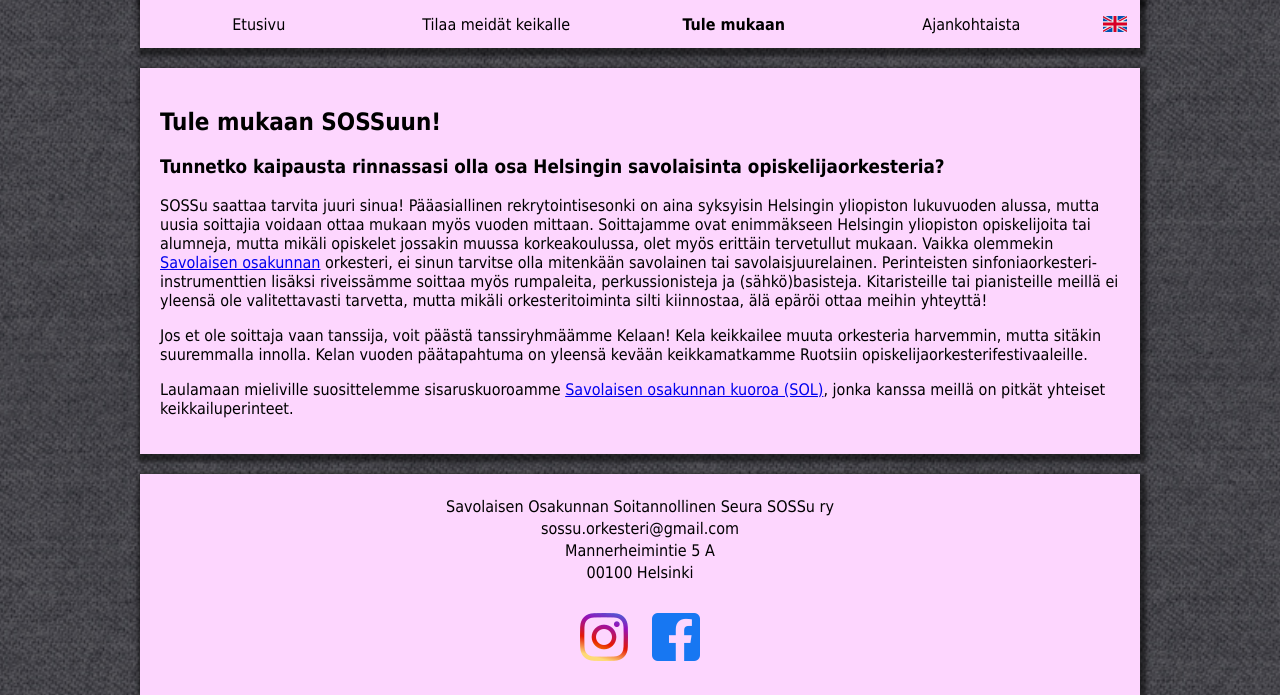
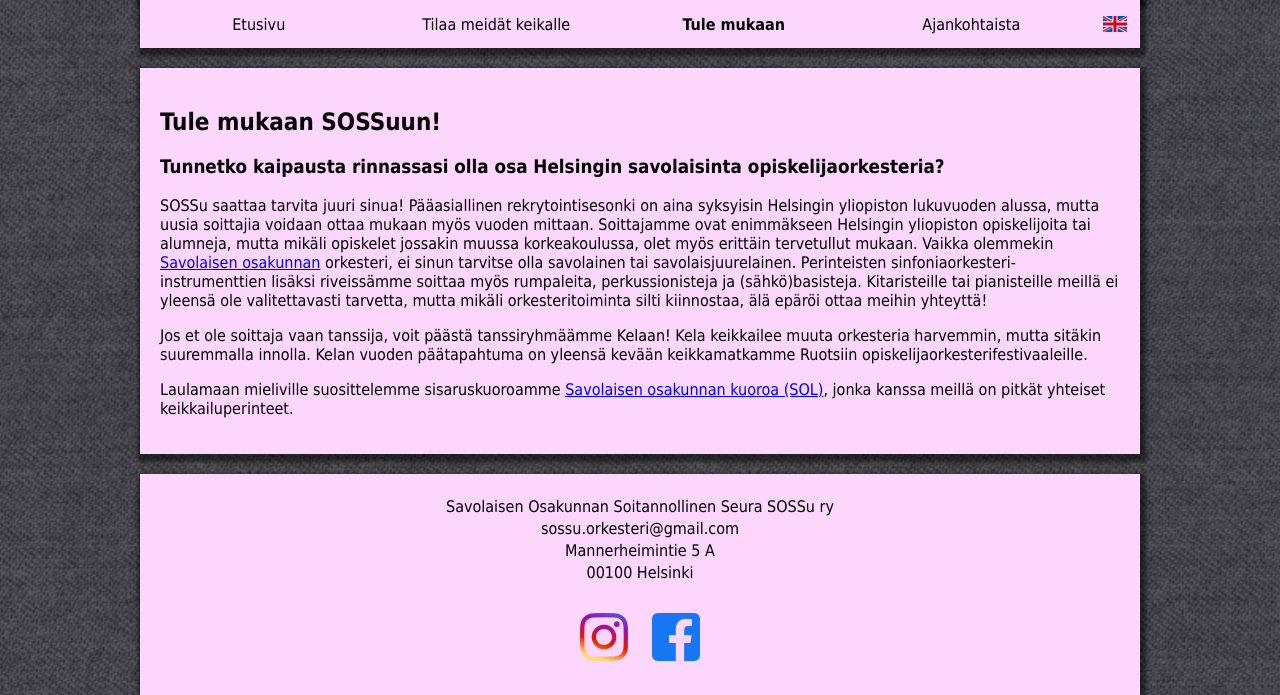
Before and after one commit to sossuOrkesteri/sossunVerkkosivut, a Flask app: page /mukaan in a window 1280 px wide. Shown: the part 750-1445 px from the top of the page. Run offline with Flask 2, Linux system fonts and the light colour scheme.

Commit message:
muutetaan tekstiä

```diff
--- a/templates/tule_mukaan.html
+++ b/templates/tule_mukaan.html
@@ -13,7 +13,7 @@
   Soittajamme ovat enimmäkseen Helsingin yliopiston opiskelijoita tai alumneja,
   mutta mikäli opiskelet jossakin muussa korkeakoulussa, olet myös erittäin tervetullut mukaan.
   Vaikka olemmekin <a href="https://savolainenosakunta.fi/">Savolaisen osakunnan</a> orkesteri,
-  ei sinun tarvitse olla mitenkään savolainen tai savolaisjuurelainen.
+  ei sinun tarvitse olla savolainen tai savolaisjuurelainen.
   Perinteisten sinfoniaorkesteri-instrumenttien lisäksi riveissämme soittaa myös rumpaleita,
   perkussionisteja ja (sähkö)basisteja. Kitaristeille tai pianisteille meillä ei yleensä ole
   valitettavasti tarvetta, mutta mikäli orkesteritoiminta silti kiinnostaa, älä epäröi ottaa meihin yhteyttä!
```
